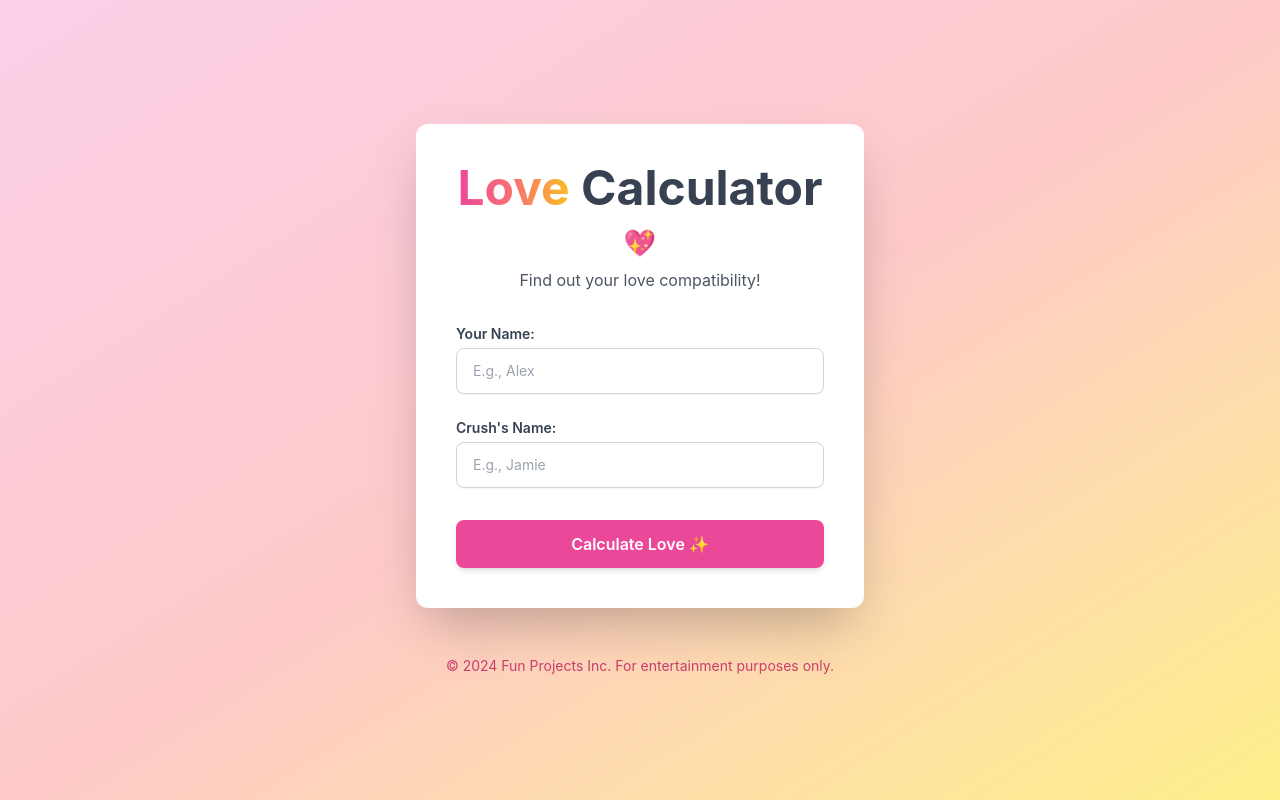
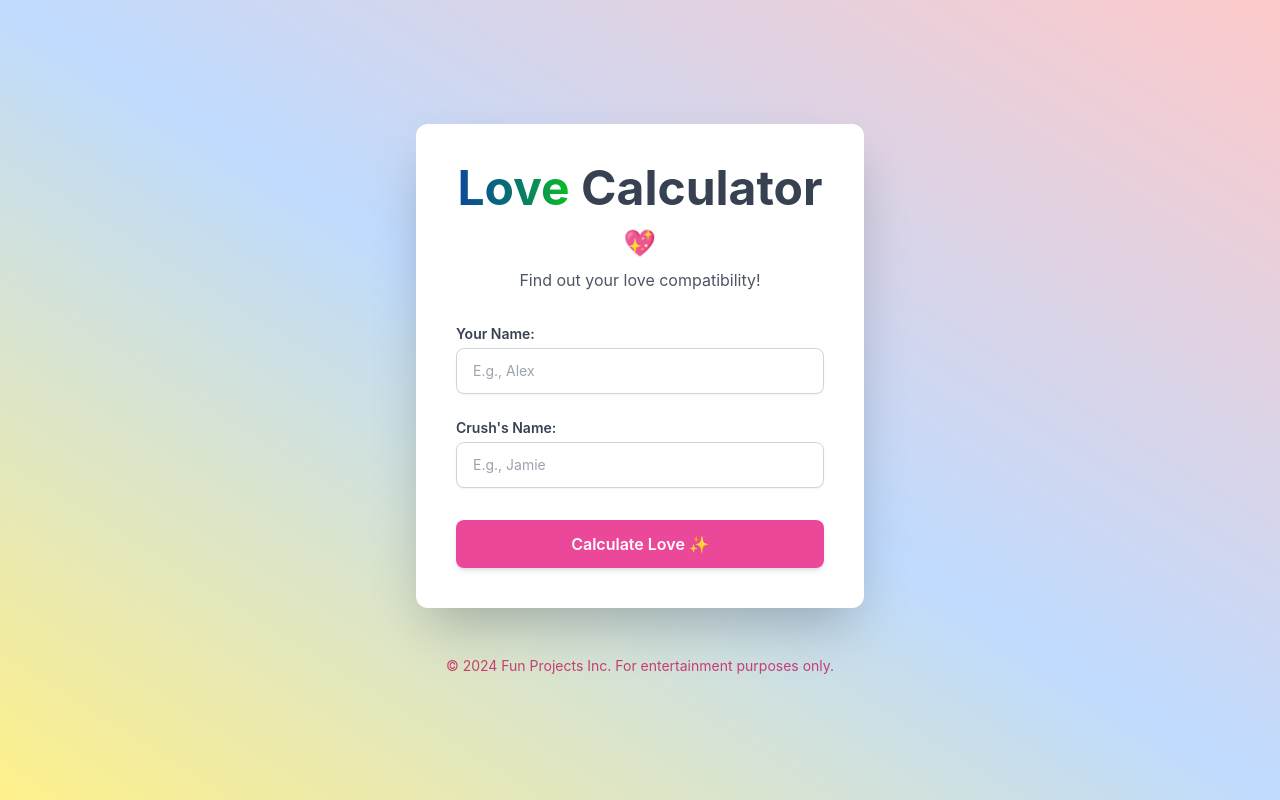
Before and after one commit to DAVID-EXCEL1/Practice-on-GIt, a plain HTML site: page index.html in a window 1280 px wide. Drawn offline with nearby package versions, Linux system fonts and the light colour scheme.

Commit message:
Update on my color

```diff
--- a/index.html
+++ b/index.html
@@ -46,7 +46,7 @@
         }
 
         .gradient-text {
-            background-image: linear-gradient(to right, #ec4899, #f87171, #fbbf24);
+            background-image: linear-gradient(to right, #0c4899, #087171, #0bbf24);
             -webkit-background-clip: text;
             background-clip: text;
             color: transparent;
@@ -55,7 +55,7 @@
 </head>
 
 <body
-    class="bg-gradient-to-br from-pink-200 via-red-200 to-yellow-200 min-h-screen flex flex-col items-center justify-center p-4 selection:bg-pink-300 selection:text-pink-900">
+    class="bg-gradient-to-tr from-yellow-200 via-blue-200 to-red-200 min-h-screen flex flex-col items-center justify-center p-4 selection:bg-pink-300 selection:text-pink-900">
 
     <div class="bg-white shadow-2xl rounded-xl p-6 md:p-10 w-full max-w-md text-center">
         <h1 class="text-4xl md:text-5xl font-bold mb-2">
```
